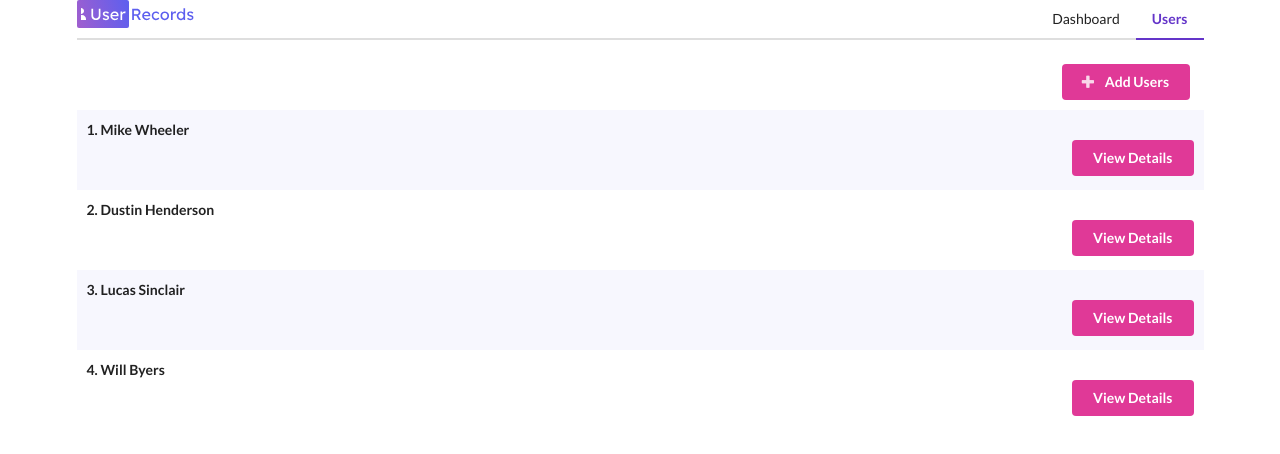
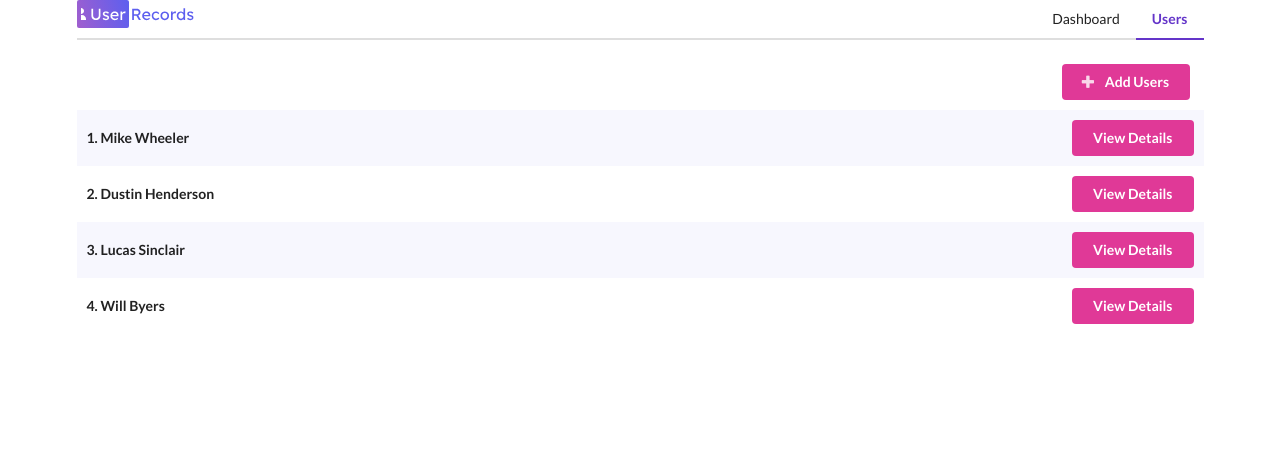
Before and after one commit to Durgaprasad-S404/userRecords, an Angular app: page /users in a window 1280 px wide. Shown: the top 454 px of the page. Built offline with nearby package versions, Linux system fonts and the light colour scheme.

Commit message:
Ui fixes

```diff
--- a/src/app/users/user-detail-row/user-detail-row.component.css
+++ b/src/app/users/user-detail-row/user-detail-row.component.css
@@ -1,20 +1,28 @@
 .user-detail-row {
   padding: 10px;
+  align-self: center;
+  align-items: center;
+  align-content: center;
+  display: flex;
+  width: 100%;
+  justify-content: space-between;
 }
 
 .user-detail-row.odd {
   background-color: #f7f7fe;
   padding: 10px;
+  align-self: center;
+  align-items: center;
+  align-content: center;
+  display: flex;
+  width: 100%;
+  justify-content: space-between;
 }
 
 .header {
   align-items: center;
 }
 
-.buttons {
-  padding: 30px;
-}
-
 .ui.right.floated.pink.button:disabled {
   background-color: grey;
 }
--- a/src/app/users/user-detail-row/user-detail-row.component.html
+++ b/src/app/users/user-detail-row/user-detail-row.component.html
@@ -1,14 +1,12 @@
 <div class="user-detail-row" [ngClass]="index % 2 === 0 ? 'even' : 'odd'">
-  <div>
-    <b>{{ index + ". " + user.firstName + " " + user.lastName }}</b>
-  </div>
-  <div>
+  <!-- <div> -->
+      <b class="textarea">{{ index + ". " + user.firstName + " " + user.lastName }}</b>
+  <!-- </div> -->
+  <div class="button">
     <button (click)="showViewModal = true" class="ui right floated button pink">
       View Details
     </button>
   </div>
-  <br />
-  <br />
 </div>
 
 <app-modal (dismiss)="showViewModal = false" *ngIf="showViewModal">
```
